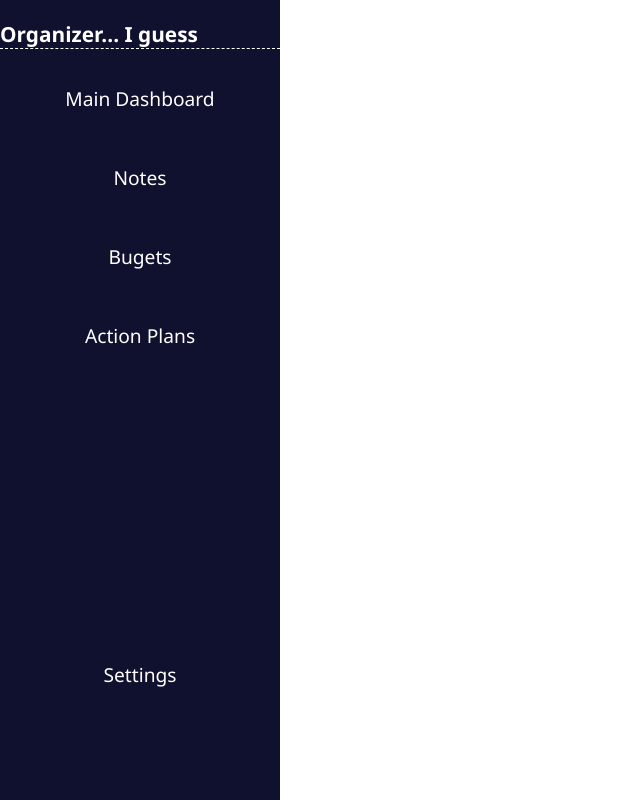
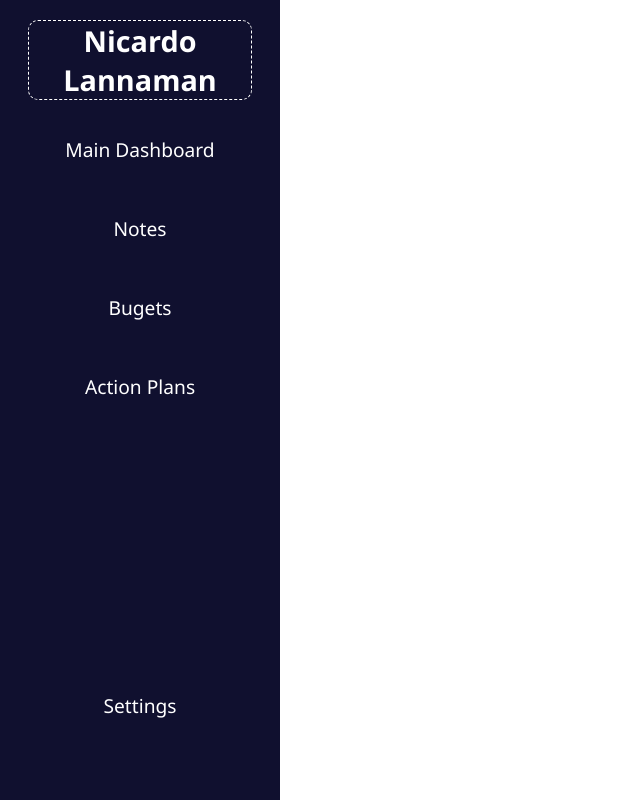
Before and after one commit to NiclanX/POA, a React (Create React App) app: page / in a window 1280 px wide. Shown: the whole page, without its empty margins (0-640 px from the left). Built offline with nearby package versions, Linux system fonts and the light colour scheme.

Commit message:
Commit 4

```diff
--- a/src/App.css
+++ b/src/App.css
@@ -16,9 +16,15 @@ h3 {
     margin-top: 20px;
     color: white;
     font-size: 1.3rem;
-    /* position: relative; */
-    left: 30px;
-    border-bottom: 1px dashed #fff;
+    text-align: center;
+    font-size: 1.8rem;
+    font-weight: 700;
+    text-align: center;
+    border-radius: 10px;
+    width: 80%;
+    position: relative;
+    left: 10%;
+    border: 1px dashed #fff;
 }
 
 ul {
@@ -66,5 +72,5 @@ a:hover {
 }
 
 li:nth-child(5) {
-    margin-top: 280px;
+    margin-top: 260px;
 }
--- a/src/Navbar.jsx
+++ b/src/Navbar.jsx
@@ -1,9 +1,15 @@
-import React from 'react'
+import React, { useState } from 'react'
 
 export const Navbar = () => {
+
+  const [name, setName] = useState('Nicardo Lannaman')
   return (
     <div className="sidebar">
-    <h3>Organizer... I guess</h3>
+      <div className="user-info">
+
+        <h3>{name}</h3>
+
+      </div>
     <ul className='sidenav'>
           <li>
               <a href="/dashboard">Main Dashboard</a>
```
